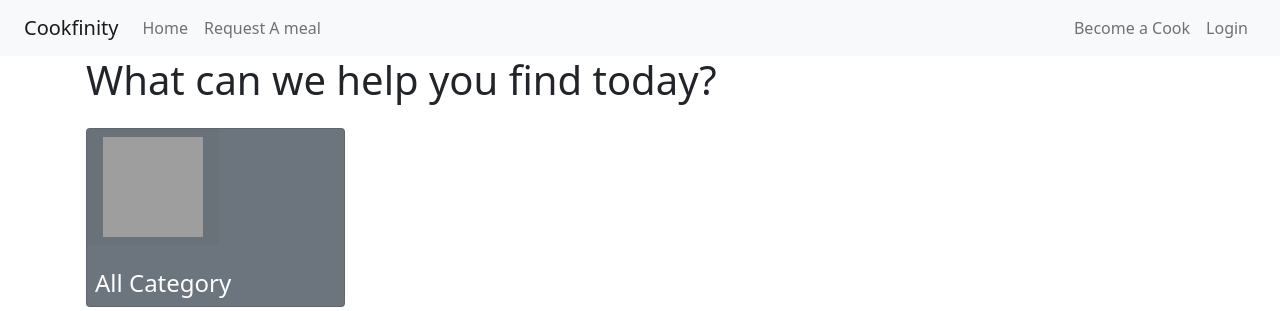
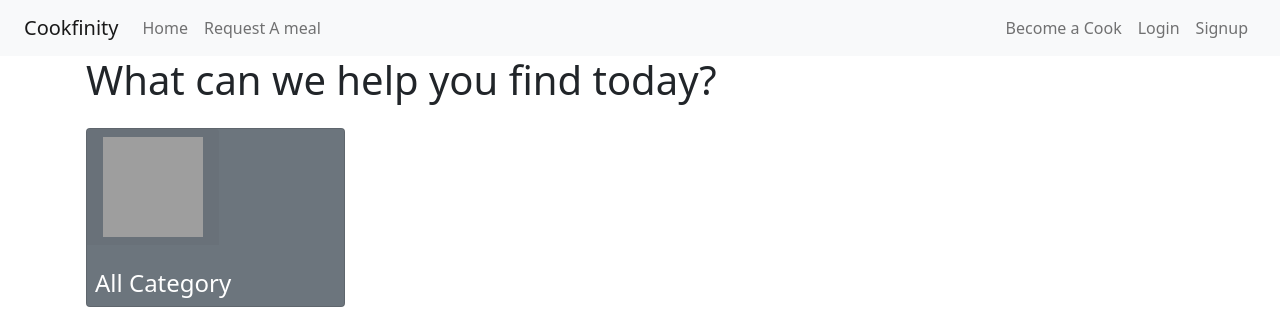
Before and after one commit to shihab-jamil/cookfinity_bangladesh, a PHP site: page / in a window 1280 px wide. Shown: the top 311 px of the page. Run offline with PHP 8.4, Linux system fonts and the light colour scheme; data that the repository does not hold is empty; grey boxes are pictures that could not be loaded.

Commit message:
Updated Nav bar

```diff
--- a/header.php
+++ b/header.php
@@ -10,7 +10,7 @@
 
     <div class="collapse navbar-collapse" id="navbarContent">
         <ul class="navbar-nav mr-auto">
-            <li class="nav-item active">
+            <li class="nav-item ">
                 <a class="nav-link" href="./index.php">Home <span class="sr-only">(current)</span></a>
             </li>
 
@@ -19,7 +19,7 @@
             </li>
         </ul>
         <ul class="navbar-nav ml-auto">
-            <li class="nav-item active">
+            <li class="nav-item ">
                 <a class="nav-link" href="./register_homecook_form.php">Become a Cook</a>
             </li>
             <?php
@@ -41,8 +41,11 @@
                     <?php
                 }else{
                     ?>
-                        <li class="nav-item active">
+                        <li class="nav-item ">
                             <a class="nav-link" href="./login.php">Login</a>
+                        </li>
+                        <li class="nav-item ">
+                            <a class="nav-link" href="./signup.php">Signup</a>
                         </li>
                     <?php
                 }
```
